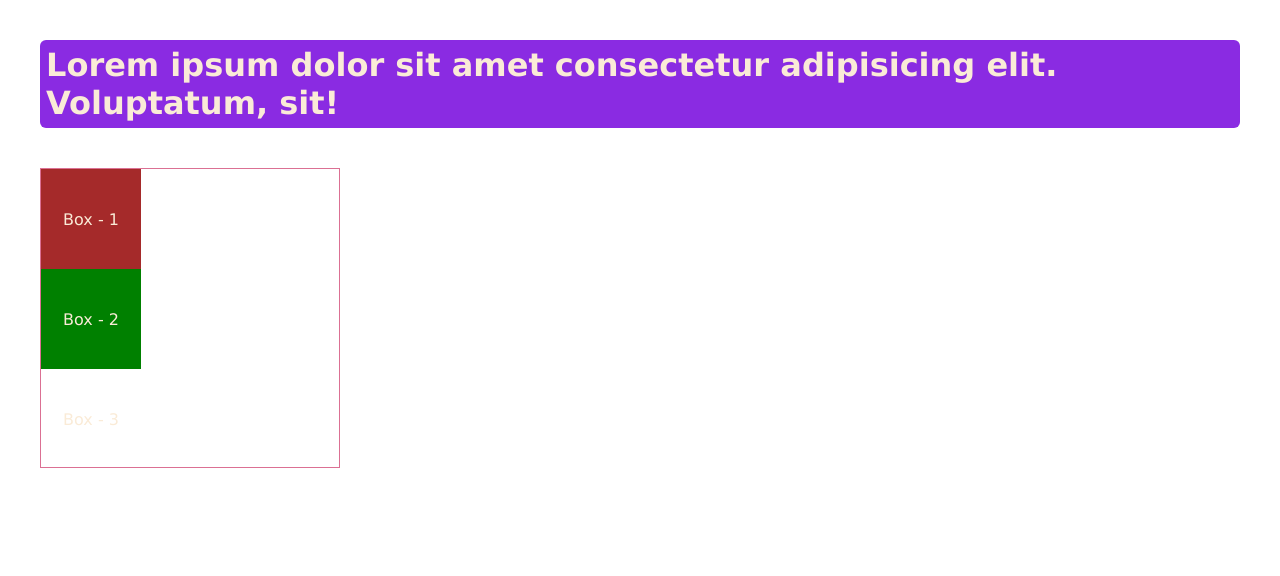
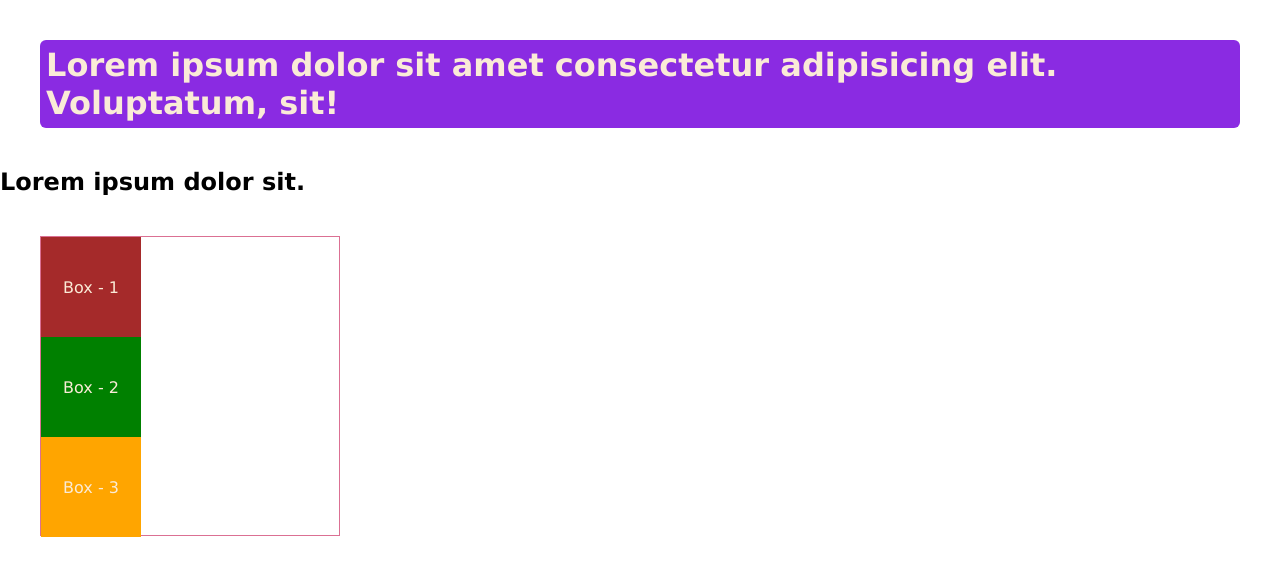
Before and after one commit to kmushfikur310/repo-1, a plain HTML site: page index.html in a window 1280 px wide. Drawn offline with Linux system fonts and the light colour scheme.

Commit message:
h2 and box style added

```diff
--- a/index.html
+++ b/index.html
@@ -8,6 +8,7 @@
 </head>
 <body>
     <h1>Lorem ipsum dolor sit amet consectetur adipisicing elit. Voluptatum, sit!</h1>
+    <h2>Lorem ipsum dolor sit.</h2>
     <div class="container">
         <div class="box" id="box-1">Box - 1</div>
         <div class="box" id="box-2">Box - 2</div>
--- a/style.css
+++ b/style.css
@@ -33,3 +33,6 @@ h1 {
 #box-2 {
     background-color: green;
 }
+#box-3 {
+background-color: orange;
+}
```
